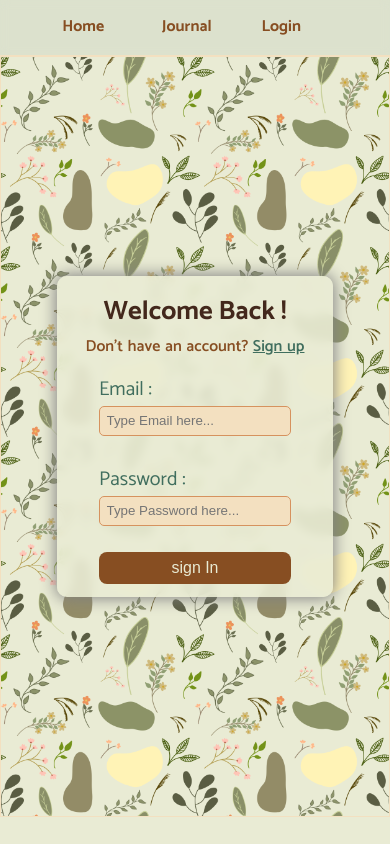
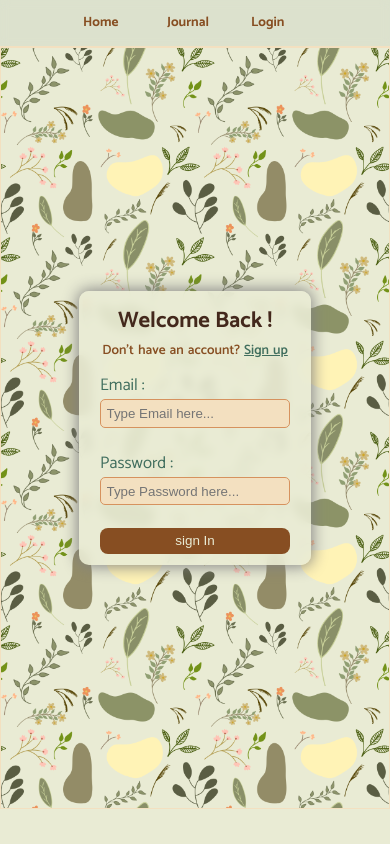
Before and after one commit to vashnavichauhan1825/Vookie, a Vue app: page /SignUp in a window 390 px wide. Built offline with nearby package versions, Linux system fonts and the light colour scheme; no server answers.

Commit message:
fix: responsiveness

```diff
--- a/src/app.scss
+++ b/src/app.scss
@@ -126,12 +126,12 @@ a {
 }
 @media screen and (max-width: 480px) {
   html {
-    font-size: 83%;
+    font-size: 70%;
   }
   .journal-box {
     .line {
       text-align: center;
-      font-size: 32px;
+      font-size: 24px;
     }
   }
 }
```
